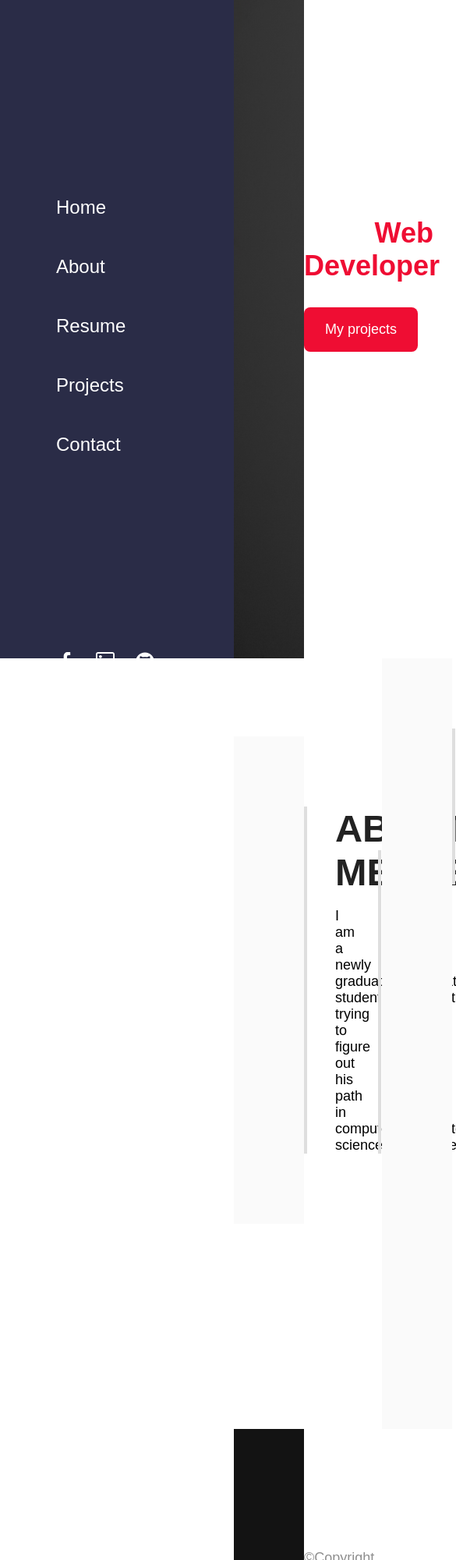
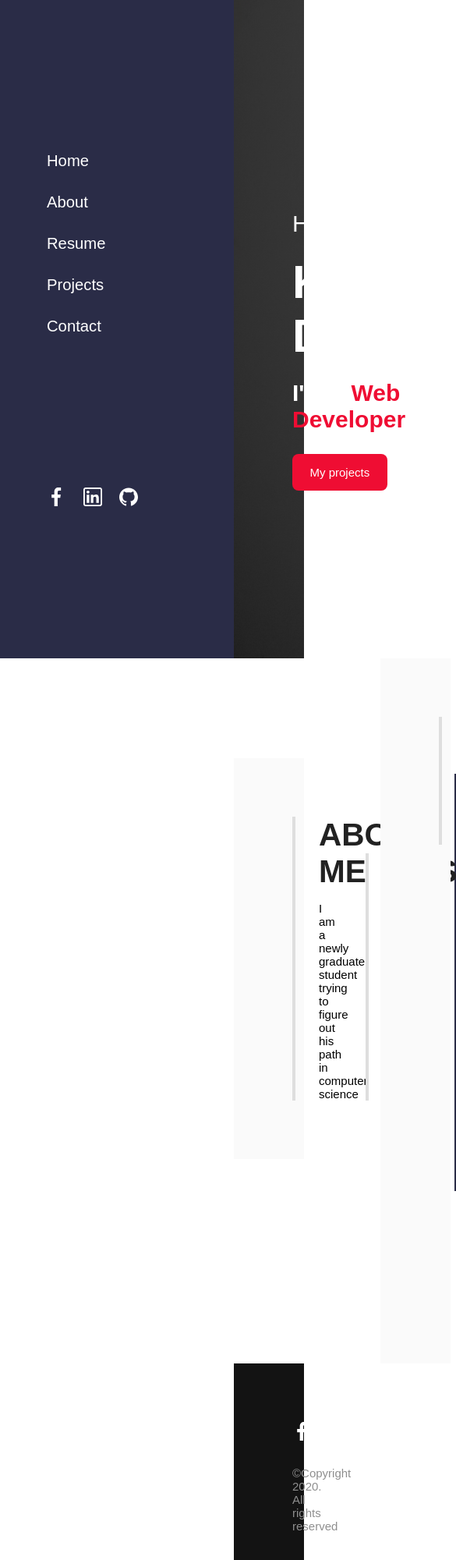
Before and after one commit to DoukasKostas/DoukasKostas, a plain HTML site: page index.html in a window 390 px wide. Shown: the top 2000 px of the page at 78% size, 585 px wide, since content can reach past the window. Drawn offline with Linux system fonts and the light colour scheme; grey boxes are pictures that could not be loaded.

Commit message:
added media query for 1500px

```diff
--- a/index.html
+++ b/index.html
@@ -21,7 +21,7 @@
       <div class="socialLinks">
         <ul>
           <li>
-            <a href=""
+            <a id="facebook" href="https://www.facebook.com/kwstas.doukas"
               ><svg
                 class="socialIcon"
                 enable-background="new 0 0 24 24"
@@ -35,7 +35,7 @@
             </a>
           </li>
           <li>
-            <a href=""
+            <a id="linkedIn" href="https://www.linkedin.com/in/kostas-doukas-8b8311179/"
               ><svg
                 class="socialIcon"
                 viewBox="0 0 512 512"
@@ -48,7 +48,7 @@
             </a>
           </li>
           <li>
-            <a href=""
+            <a id="github" href="https://github.com/DoukasKostas"
               ><svg
                 xmlns="http://www.w3.org/2000/svg"
                 class="socialIcon"
@@ -199,7 +199,7 @@
         <div class="socialLinks">
           <ul>
             <li>
-              <a href=""
+              <a id="facebook" href="https://www.facebook.com/kwstas.doukas"
                 ><svg
                   class="socialIcon"
                   enable-background="new 0 0 24 24"
@@ -213,7 +213,7 @@
               </a>
             </li>
             <li>
-              <a href=""
+              <a id="linkedIn" href="https://www.linkedin.com/in/kostas-doukas-8b8311179/"
                 ><svg
                   class="socialIcon"
                   viewBox="0 0 512 512"
@@ -225,6 +225,19 @@
                 </svg>
               </a>
             </li>
+            <li>
+              <a id="github" href="https://github.com/DoukasKostas"
+                ><svg
+                  xmlns="http://www.w3.org/2000/svg"
+                  class="socialIcon"
+                  viewBox="0 0 24 24"
+                >
+                  <path
+                    d="m12 .5c-6.63 0-12 5.28-12 11.792 0 5.211 3.438 9.63 8.205 11.188.6.111.82-.254.82-.567 0-.28-.01-1.022-.015-2.005-3.338.711-4.042-1.582-4.042-1.582-.546-1.361-1.335-1.725-1.335-1.725-1.087-.731.084-.716.084-.716 1.205.082 1.838 1.215 1.838 1.215 1.07 1.803 2.809 1.282 3.495.981.108-.763.417-1.282.76-1.577-2.665-.295-5.466-1.309-5.466-5.827 0-1.287.465-2.339 1.235-3.164-.135-.298-.54-1.497.105-3.121 0 0 1.005-.316 3.3 1.209.96-.262 1.98-.392 3-.398 1.02.006 2.04.136 3 .398 2.28-1.525 3.285-1.209 3.285-1.209.645 1.624.24 2.823.12 3.121.765.825 1.23 1.877 1.23 3.164 0 4.53-2.805 5.527-5.475 5.817.42.354.81 1.077.81 2.182 0 1.578-.015 2.846-.015 3.229 0 .309.21.678.825.56 4.801-1.548 8.236-5.97 8.236-11.173 0-6.512-5.373-11.792-12-11.792z"
+                  />
+                </svg>
+              </a>
+            </li>
           </ul>
         </div>
         <p>©Copyright 2020. All rights reserved</p>
--- a/main.scss
+++ b/main.scss
@@ -11,18 +11,17 @@
   display: block;
   height: 100vh;
   width: 300px;
+  box-shadow: 3px 0px 10px 0px rgba(255, 255, 255, 0.08);
   ul {
     margin: 14em 4em;
     list-style: none;
     display: block;
     .nav-link {
       display: block;
-      font-size: 24px;
-
       margin: 2em 0;
       a {
         padding: 1em 0;
-        font-size: 1em;
+        font-size: 1.35em;
         text-decoration: none;
         color: white;
         &:hover {
@@ -58,7 +57,7 @@
 }
 .content {
   display: inline-block;
-  margin: 20% 5rem;
+  margin: 18rem 5rem;
   h1 {
     text-transform: uppercase;
     font-size: 4em;
@@ -143,7 +142,7 @@ footer {
 #contact {
   background-color: #2a2c47;
   color: white;
-
+  z-index: -1;
   h1 {
     color: white;
   }
@@ -154,7 +153,7 @@ footer {
     margin: 5rem 0;
     li {
       display: flex;
-      margin: 3rem 5rem;
+      margin: 3rem 0;
     }
     .icon {
       height: 24px;
@@ -210,3 +209,11 @@ footer {
     }
   }
 }
+@media screen and (max-width: 1500px) {
+  * {
+    font-size: 15px;
+  }
+  .navigation ul {
+    margin: 13em 4em;
+  }
+}
```
Also changed, not shown: main.css, 1 other file.
